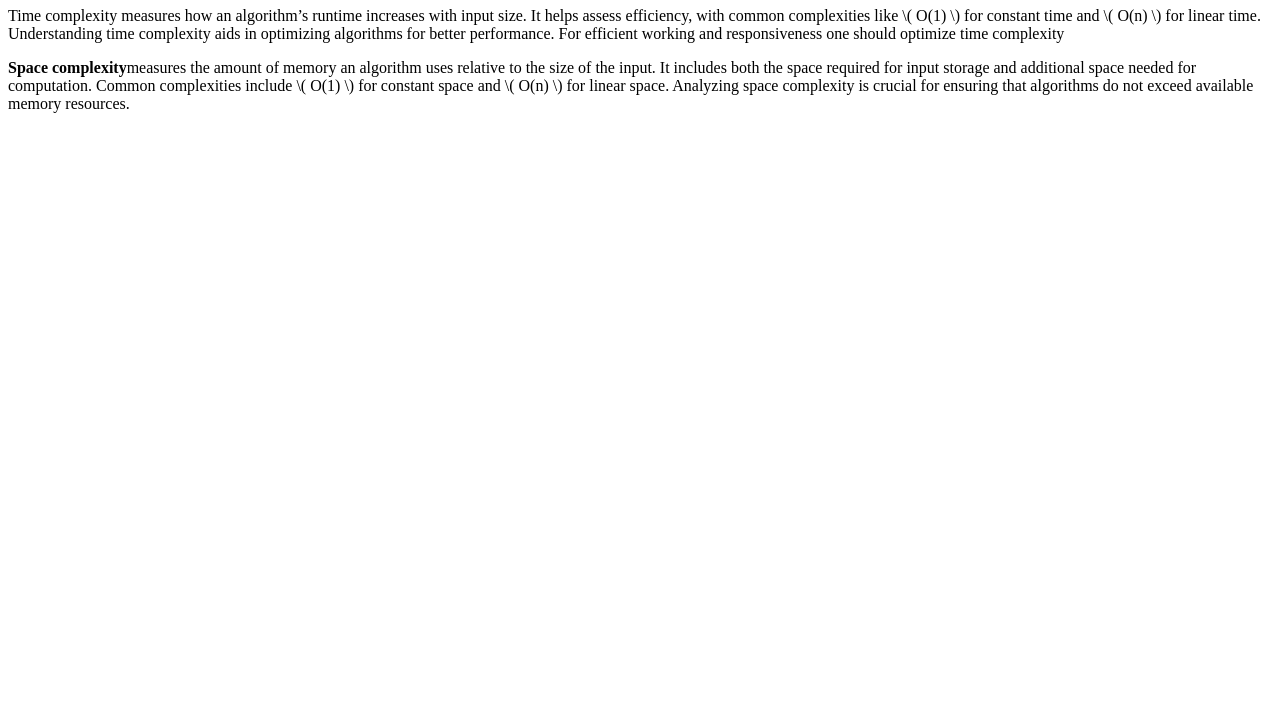
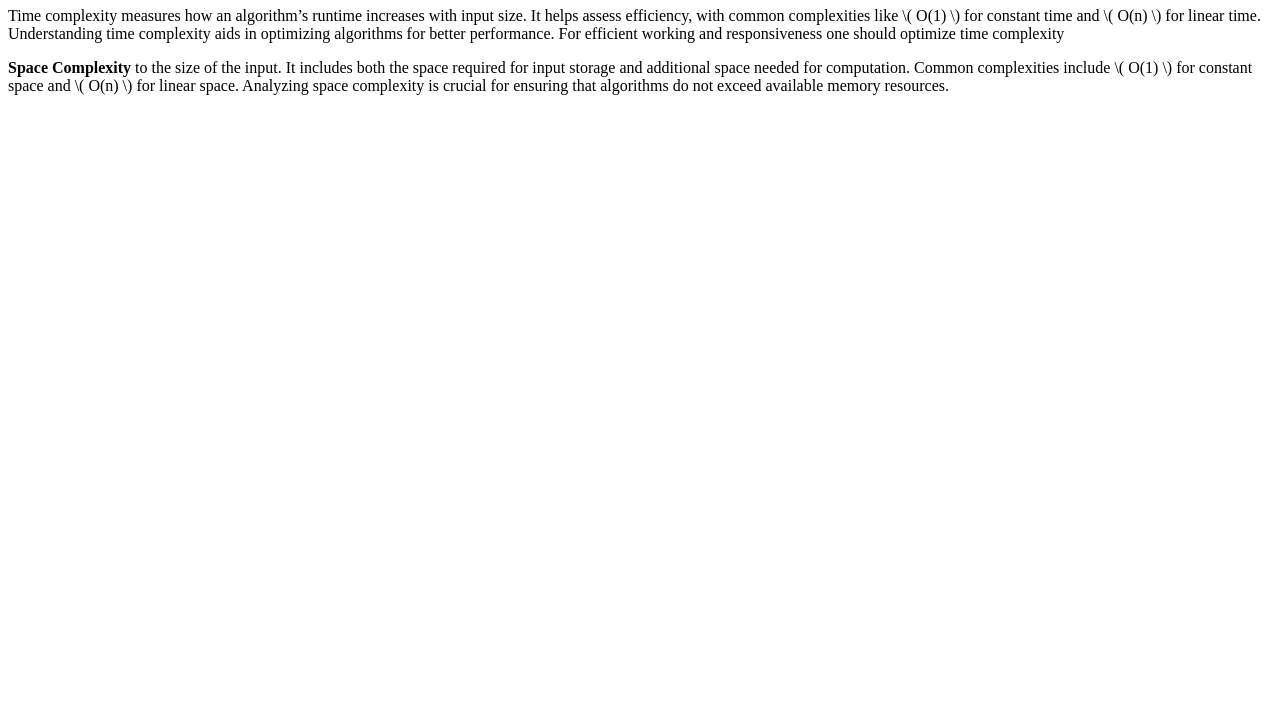
Before and after one commit to acciojob/time-and-space-complexity-HardikaShrivastava01, a website: page main.html in a window 1280 px wide. Shown: the part 73-800 px from the top of the page. Drawn offline with Linux system fonts and the light colour scheme.

Commit message:
created a submission

```diff
--- a/main.html
+++ b/main.html
@@ -6,7 +6,7 @@
 	<link rel="stylesheet" href="styles.css">
 	<h1>Time and Space Complexity</h1>
 	<p>Time complexity measures how an algorithm’s runtime increases with input size. It helps assess efficiency, with common complexities like \( O(1) \) for constant time and \( O(n) \) for linear time. Understanding time complexity aids in optimizing algorithms for better performance. For efficient working and responsiveness one should optimize time complexity</p>
-	<p><b>Space complexity</b>measures the amount of memory an algorithm uses relative to the size of the input. It includes both the space required for input storage and additional space needed for computation. Common complexities include \( O(1) \) for constant space and \( O(n) \) for linear space. Analyzing space complexity is crucial for ensuring that algorithms do not exceed available memory resources.</p>
+	<p><b>Space Complexity</b> to the size of the input. It includes both the space required for input storage and additional space needed for computation. Common complexities include \( O(1) \) for constant space and \( O(n) \) for linear space. Analyzing space complexity is crucial for ensuring that algorithms do not exceed available memory resources.</p>
 </head>
 
 <body>
```
